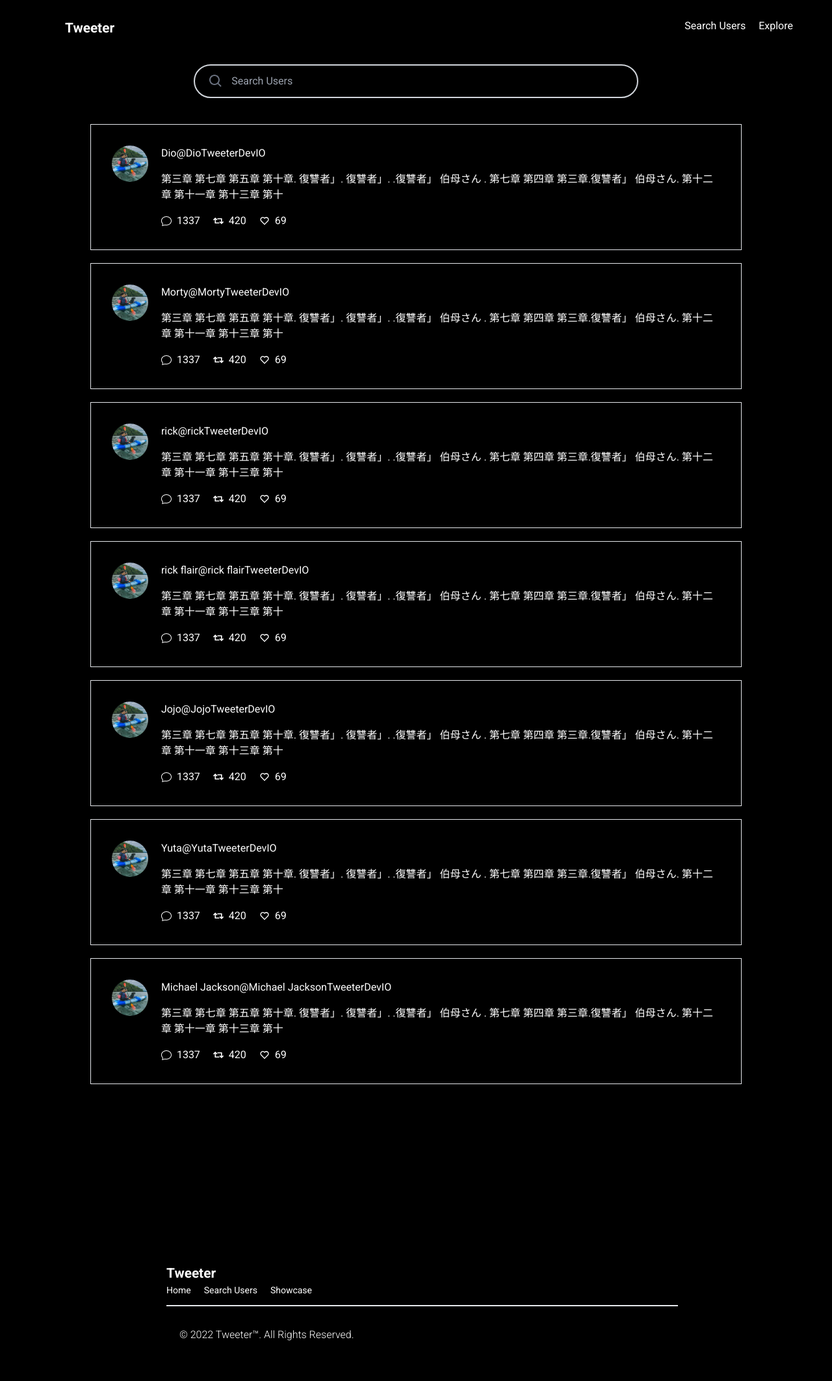
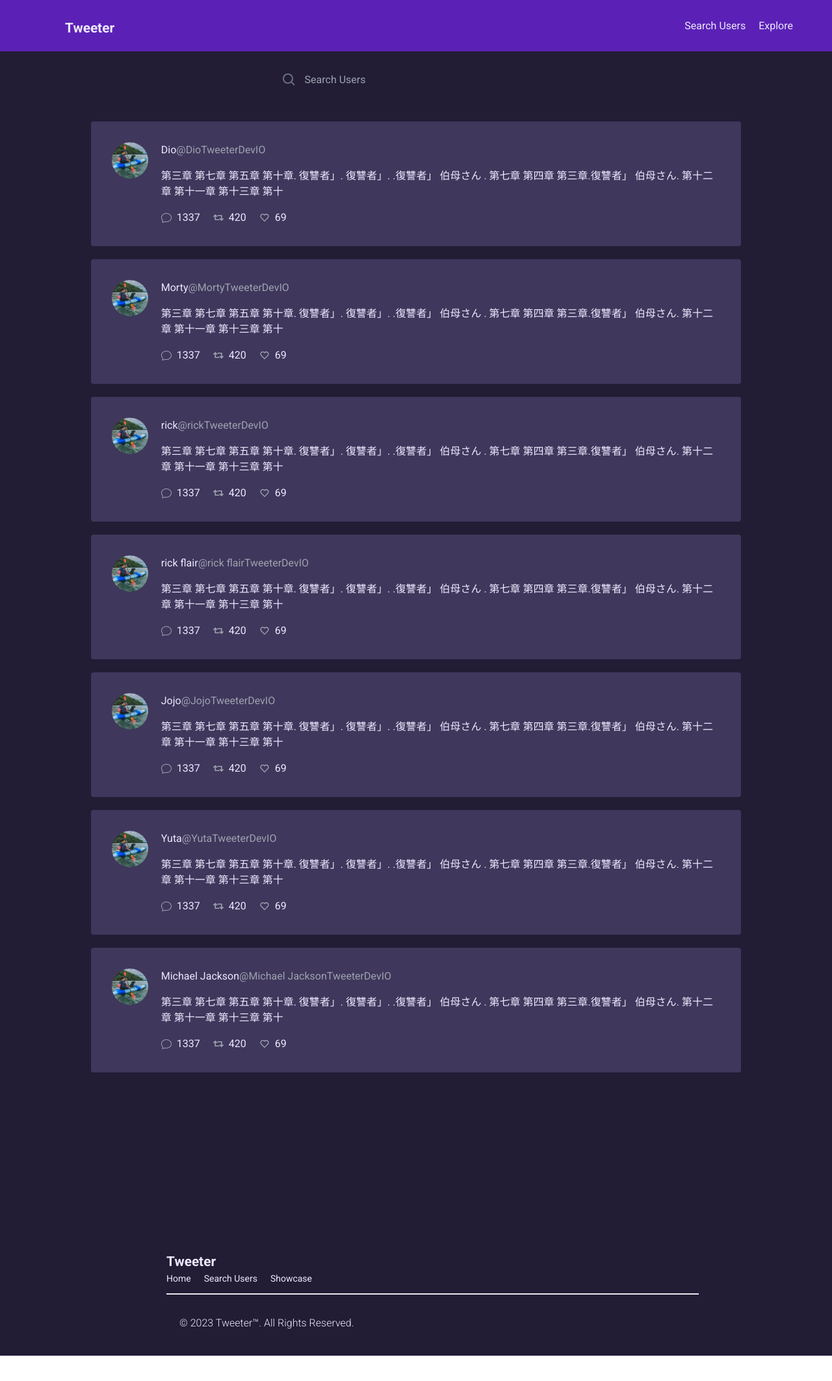
Before and after one commit to BrandonCarp/tweeter, a React (Create React App) app: page /usersearch in a window 1280 px wide. Shown: the top 2126 px of the page at 65% size. After the commit the page ends 2089 px from the top, so only its background shows below. Built offline with nearby package versions, Linux system fonts and the light colour scheme; a web font is replaced by a local one.

Commit message:
dark mode updates

```diff
--- a/src/App.tsx
+++ b/src/App.tsx
@@ -11,9 +11,8 @@ import { ScrollToTop } from "./Components/ScrollToTop";
 
 export const App = () => {
 
-
   return  (
-    <div className="text-white bg-black dark:text-black dark:bg-white">
+    <div className="text-primaryLight bg-primaryPurple dark:text-black dark:bg-white">
       <ScrollToTop />
       <AnimatePresence>
         <motion.div
@@ -27,8 +26,9 @@ export const App = () => {
       </AnimatePresence>
       <Routes>
 
-        <Route path="/"  element={<Home />} />
-        <Route path="/home" element={<Home />} />
+
+
+        <Route path="/" element={<Home />} />
         <Route path="/usersearch" element={<UserSearch />} />
         <Route path="/showcase" element={<TweetShowcase />} />
         <Route path="/hamburgerlink" element={<HamburgerLinks />} />
--- a/src/Components/Home Page/Navbar.tsx
+++ b/src/Components/Home Page/Navbar.tsx
@@ -17,7 +17,7 @@ const closeModal = (e: React.MouseEvent<HTMLButtonElement>) => {
 }
 
   return (
-    <div className="text-white bg-black dark:text-black dark:bg-white">
+    <div className="text-primaryLight bg-secondaryPurple dark:text-black dark:primaryLight">
       <nav className="sticky top-0 relative container mx-auto p-5 ">
         <ul className="flex-row items-center   md:pl-10 md:flex ">
           <li className="absolute  left-0 ml-7 mt-3  text-baselg   md:invisible">
--- a/src/Components/MobileFooter.tsx
+++ b/src/Components/MobileFooter.tsx
@@ -1,16 +1,15 @@
 import React from "react";
 import { NavLink } from "react-router-dom";
-import { AiFillHome } from "react-icons/ai";
+import { BsHouse } from "react-icons/bs";
 import { BiHash } from "react-icons/bi";
 import { MdPersonSearch } from "react-icons/md";
 
 export function MobileFooter() {
-  const activeClassName: string = "rounded-full bg-gray-300 p-2 "
 
 
   return (
-    <div className="text-white bg-black dark:text-black dark:bg-white">
-      <div className="md:mt-[20%] md:m-10 space-y-3 flex flex-col items-center md:items-start md:ml-[20%]  md:h-20">
+    <div className="text-primaryLight bg-primaryPurple dark:text-black dark:bg-white">
+      <div className="md:mt-[20%] mb-20 md:mb-0  space-y-3 flex flex-col items-center md:items-start md:ml-[20%]  md:h-20">
         <div className="flex flex-col invisible md:visible  ">
           <h1 className="text-baselg font-bold">Tweeter</h1>
           <ul className=" flex space-x-5 text-sm ">
@@ -23,27 +22,27 @@ export function MobileFooter() {
 
         <div className="flex items-center justify-center p-5">
           <h1 className="font-light mb-5">
-            © 2022 Tweeter™. All Rights Reserved.
+            © 2023 Tweeter™. All Rights Reserved.
           </h1>
         </div>
       </div>
 
-<div className="sticky bottom-0  left-0 right-0 flex justify-center  border-t-[3px] h-20  md:invisible text-white bg-black dark:text-black dark:bg-white">
+<div className="fixed md:sticky bottom-0  left-0 right-0 flex justify-center   h-20  md:invisible text-primaryLight bg-secondaryPurple dark:text-black dark:bg-white">
         <ul className="flex items-center ">
 
 
 
-            <NavLink to="/home" className={({isActive}) => isActive ? activeClassName : undefined}  >
-              <AiFillHome className="text-md m-1" />
+            <NavLink to="/"   >
+              <BsHouse className="text-md m-1 text-primaryLight" />
             </NavLink>
 
 
-            <NavLink to="/usersearch" className={({isActive}) => isActive ? activeClassName : undefined}  >
+            <NavLink to="/usersearch"  >
               <MdPersonSearch className="text-md  m-1" />
             </NavLink>
 
 
-            <NavLink to="/showcase" className={({isActive}) => isActive ? activeClassName : undefined} >
+            <NavLink to="/showcase"  >
               <BiHash className="text-md m-1" />
             </NavLink>
 
--- a/src/Components/Modal.tsx
+++ b/src/Components/Modal.tsx
@@ -10,7 +10,7 @@ const modal_styles: React.CSSProperties = {
   top: "50%",
   left: "50%",
   transform: "translate(-50%, -50%)",
-  backgroundColor: "#fff",
+
   padding: "50px",
   zIndex: 1000,
 };
@@ -29,9 +29,9 @@ export const Modal = (props: { closeModal: (e:  React.MouseEvent<HTMLButtonEleme
   if (!props.open) return null;
   return ReactDom.createPortal(
     <div className="" style={overlay_styles}>
-      <div className="rounded " style={modal_styles}>
-        <button onClick={props.closeModal} className="fixed top-2 left-2">
-          <GrClose />
+      <div className="rounded bg-secondaryPurple  text-black" style={modal_styles}>
+        <button onClick={props.closeModal} className="fixed top-2 left-2 ">
+          <GrClose className="text-secondaryPurple primaryLight"/>
         </button>
         <h1 className="">{props.children}</h1>
 
--- a/src/Components/Tweet Showcase/TweetShowcase.tsx
+++ b/src/Components/Tweet Showcase/TweetShowcase.tsx
@@ -5,7 +5,7 @@ import {Users} from '../User Search Page/Users';
 // transfer to usershowcase comp then import here w map
 export const TweetShowcase = () => {
   return (
-    <>
+    <div className="">
       <h1>Tweeter Showcase</h1>
       <div className="relative container mx-auto">
         <div className="flex flex-col items-center justify-center">
@@ -32,6 +32,6 @@ className="h-[10rem] md:h-[15rem] rounded"
         </div>
 
       </div>
-    </>
+    </div>
   );
 };
--- a/src/Components/User Search Page/UserSearchBar.tsx
+++ b/src/Components/User Search Page/UserSearchBar.tsx
@@ -1,5 +1,5 @@
 import React from "react";
-import { useState, useMemo } from "react";
+import { useState } from "react";
 import { BiSearch } from "react-icons/bi";
 
 export function UserSearchBar() {
@@ -19,15 +19,15 @@ export function UserSearchBar() {
 
   return (
     <div className="sticky  mx-auto container ">
-      <div className=" px-5 pt-1 pb-10 pt-5   flex flex-col md:items-center  ">
-        <form onSubmit={handleSubmit} className=" items-center  md:w-[60%]">
-          <div className="p-5 md:p-3  border-2 border-gray-300 rounded-full flex ">
+      <div className=" px-5 pt-1 pb-10 pt-5   flex flex-col md:items-center ">
+        <form onSubmit={handleSubmit} className=" items-center  md:w-[55%] lg:w-[40%]">
+          <div className="p-5 md:p-3  border-3 border-gray-300 rounded-full flex ">
             <button className="ml-2" type="submit">
               <BiSearch className="text-[1.5rem] text-gray-500" />
             </button>
             <input
               type="text"
-              className=" text-white bg-black dark:text-black dark:bg-white pl-3 pr-16 rounded-lg  focus:outline-none  "
+              className=" text-primaryLight bg-primaryPurple dark:text-black dark:bg-white pl-3 pr-16 rounded-lg  focus:outline-none  "
               placeholder="Search Users"
               value={query}
               onChange={handleChange}
--- a/src/Components/User Search Page/Users.tsx
+++ b/src/Components/User Search Page/Users.tsx
@@ -8,7 +8,7 @@ import { UserInfo } from "../interfaces";
 
 export const Users: React.FC<UserInfo> = ({ name, picture }) => {
   return (
-    <div className=" relative mx-auto container border w-[85%] mb-5 ">
+    <div className=" relative mx-auto container rounded w-[85%] mb-5 bg-purpleGray text-primaryLight">
       <div className="flex container p-8 ">
 
         {/* <a href="https://twitter.com/elonmusk" className=" mr-5">
@@ -20,7 +20,7 @@ export const Users: React.FC<UserInfo> = ({ name, picture }) => {
         </a> */}
         <img
           src={picture}
-          alt="User Photo"
+          alt="tweeters profile"
           className="h-14 mr-5 rounded-full"
         />
 
@@ -29,7 +29,7 @@ export const Users: React.FC<UserInfo> = ({ name, picture }) => {
           <div>
             <div className="flex">
 
-              <a href="https://twitter.com/elonmusk" className="">{name}@{name}TweeterDevIO</a>
+             {name} <a href="https://twitter.com/elonmusk" className="text-gray-400">@{name}TweeterDevIO</a>
             </div>
             <div className="py-4 ">
               <p>
@@ -42,13 +42,13 @@ export const Users: React.FC<UserInfo> = ({ name, picture }) => {
 
           <ul className="flex items-center  space-x-5 ">
             <li className="flex items-center">
-              <BsChat className="mr-2" /> 1337
+              <BsChat className="mr-2 text-gray-400" /> 1337
             </li>
             <li className="flex items-center">
-              <FaRetweet className="mr-2" /> 420
+              <FaRetweet className="mr-2 text-gray-400" /> 420
             </li>
             <li className="flex items-center">
-              <BiHeart className="mr-2" /> 69
+              <BiHeart className="mr-2 text-gray-400" /> 69
             </li>
           </ul>
         </div>
--- a/tailwind.config.js
+++ b/tailwind.config.js
@@ -17,9 +17,14 @@ module.exports = {
     },
     extend: {
       colors: {
-        primaryDark: "#111114",
-        secondaryDark: "#131316",
-        secondaryOrange: "#262833",
+        primaryDark: "#171717",
+        primaryGray: "#171717",
+        secondaryGray: "#",
+        purpleGray: "#40375c",
+        primaryLight: "#ede9fe",
+        secondaryLight: "#cbd5e1",
+        primaryPurple: "#221C35",
+        secondaryPurple: "#5b21b6",
       },
       fontSize: {
         xs: ".75rem",
```
Also changed, not shown: src/Components/darkMode/switcher.tsx (added), src/Components/darkMode/useDarkSide.tsx (added), src/Components/loading/catLoading.gif (added).
